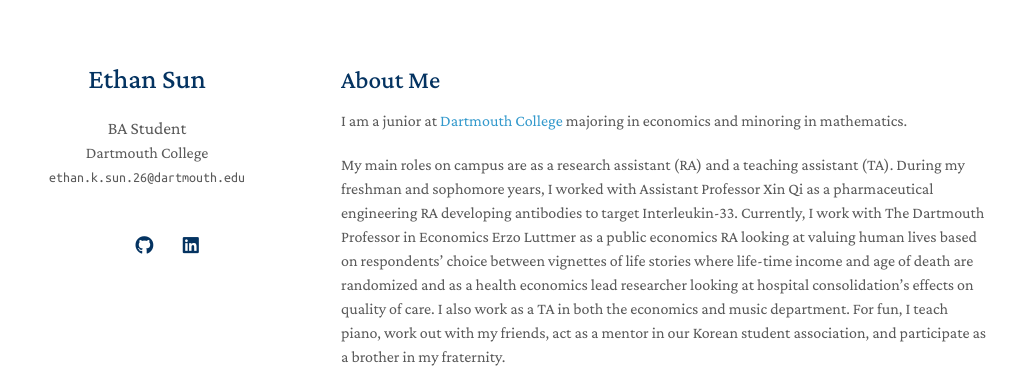
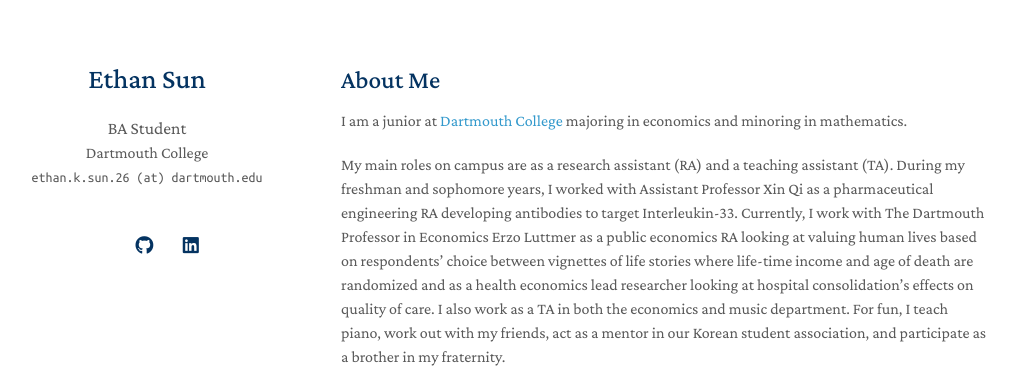
Before and after one commit to ethansun888/ethansun888.github.io, a Jekyll site: the page built from index.md, in a window 1280 px wide. Shown: the top 368 px of the page, without its empty margins (129-1146 px from the left). Built offline with Jekyll 4.4.1, drawn with Linux system fonts in a browser that asks for light colours; nearby versions of some CDN libraries; a style sheet for code colours, icons or effects is not loaded; our own code applies the rules of GitHub Pages for plain Markdown files.

```diff
--- a/_config.yml
+++ b/_config.yml
@@ -2,7 +2,7 @@
 title: Ethan Sun
 position: BA Student
 affiliation: Dartmouth College
-email: ethan.k.sun.26@dartmouth.edu
+email: ethan.k.sun.26 (at) dartmouth.edu
 
 # Search Engine Optimization (SEO)
 # The following information is used to improve the website traffic from search engines, e.g., Google.
```
